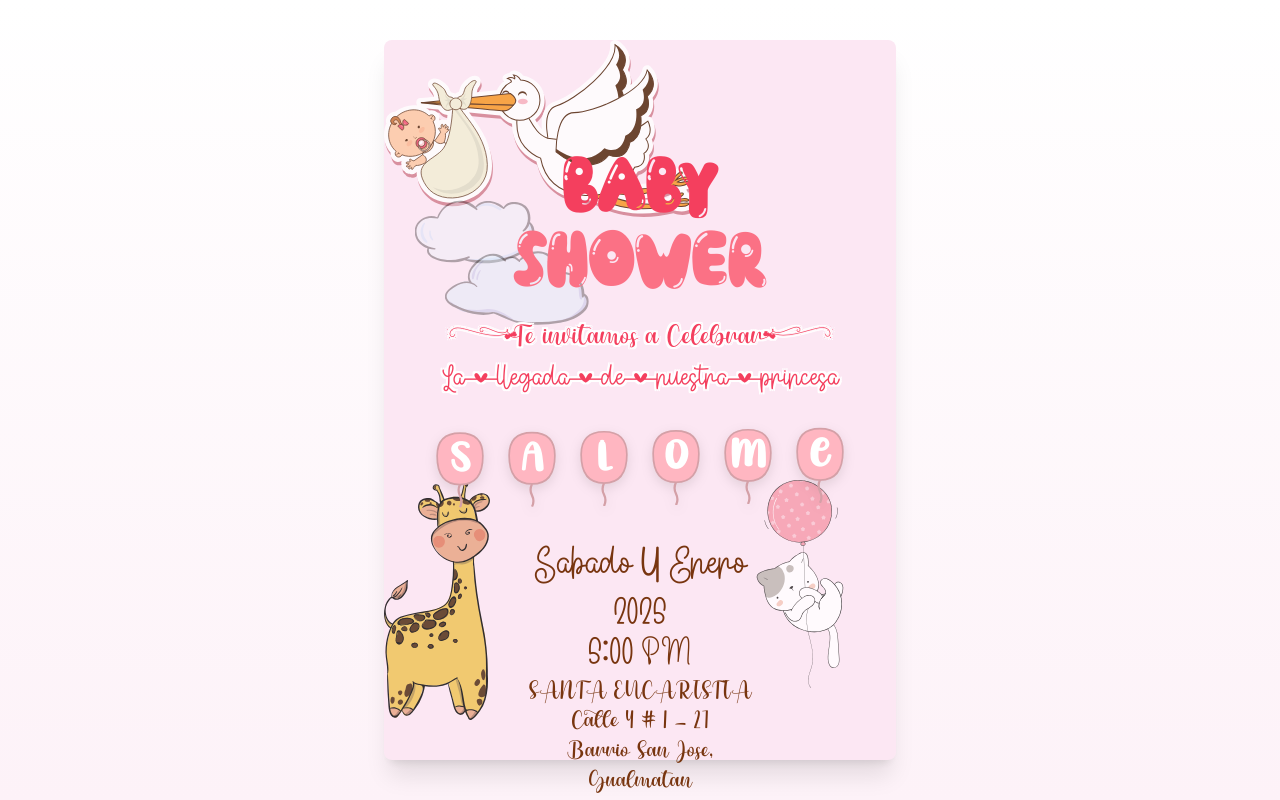
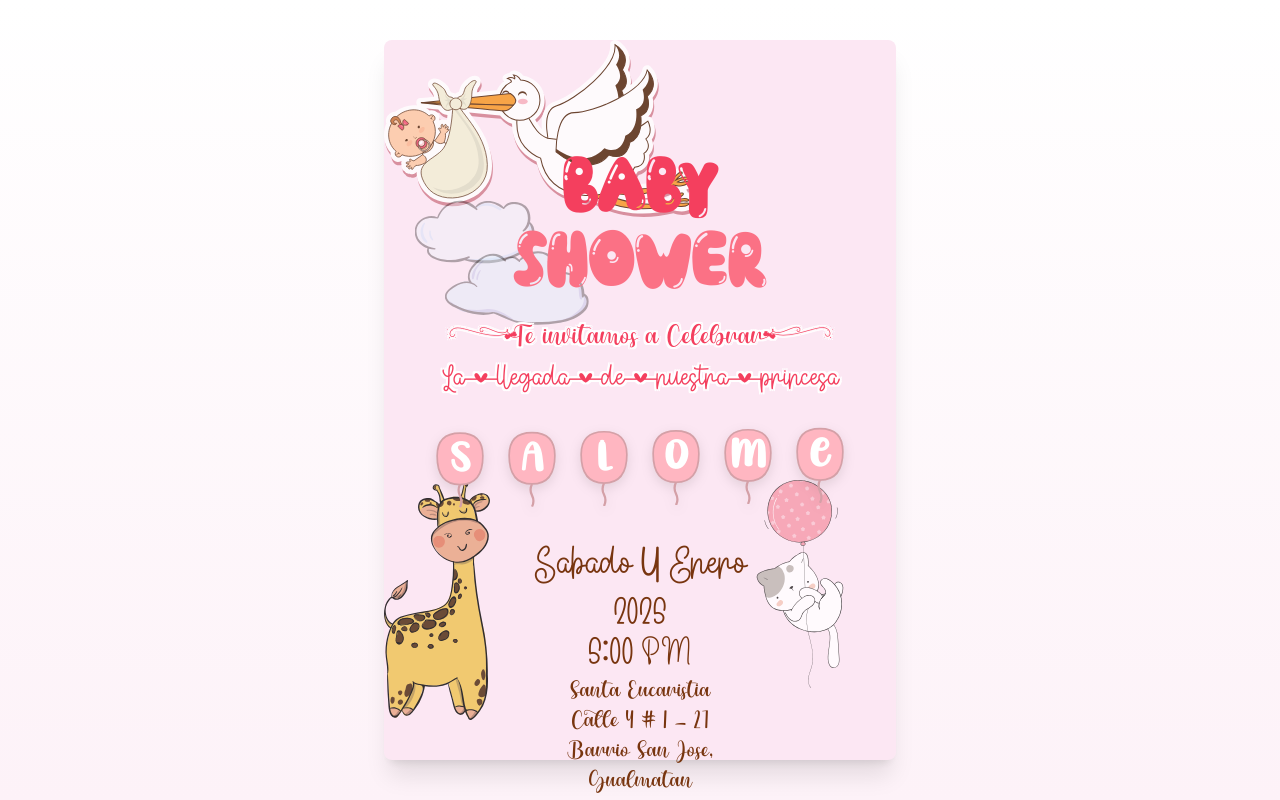
Before and after one commit to edison-enriquez/baby-shower-invitation, a Next.js app: page / in a window 1280 px wide. Built offline with nearby package versions, Linux system fonts and the light colour scheme.

Commit message:
Actualizar page.js

```diff
--- a/src/app/page.js
+++ b/src/app/page.js
@@ -106,11 +106,11 @@ const MainInvitation = () => (
           <span className="text-[3vh] sm:text-[4vh] font-girl1">Enero</span>
         </div>
         <div className="text-[2.5vh] sm:text-[3vh] font-girl1">2025</div>
-        <div className="text-[2.5vh] sm:text-[3vh] mt-[1vh] font-girl1"> 5:00 PM</div>
+        <div className="text-[2.5vh] sm:text-[3vh] mt-[1vh] font-girl1"> 5:00 PM <br /></div>
       </div>
 
       <div className="mt-[1vh] text-[2vh] sm:text-[2.5vh] text-amber-900 font-girl2">
-        <div>SANTA EUCARISTÍA <br />Calle 4 # 1 - 27 <br /> Barrio San Jose,<br /> Gualmatán</div>
+        <div>Santa Eucaristía<br />Calle 4 # 1 - 27 <br /> Barrio San Jose,<br /> Gualmatán</div>
       </div>
     </div>
 
```
